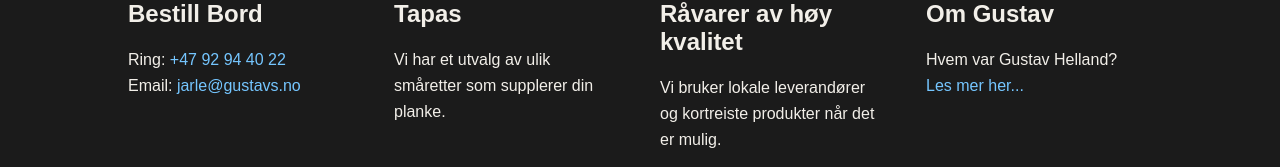
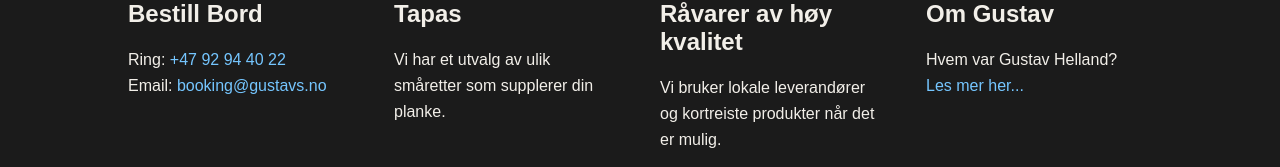
Before and after one commit to EliasOpstad/gustavs, a React (Create React App) app: page / in a window 1280 px wide. Shown: the part 1322-1489 px from the top of the page. Built offline with nearby package versions, Linux system fonts and the light colour scheme.

Commit message:
Changed the meny and email

```diff
--- a/src/CommonComponents/Footer.tsx
+++ b/src/CommonComponents/Footer.tsx
@@ -116,9 +116,9 @@
         <GustavInformation>
           <FooterTitle>INFORMASJON:</FooterTitle>
           <FooterText>
-            Telefon: <a href="tel:92944022">+47 92 94 40 22</a>
+            Telefon: <a href="tel:92944022">{PHONE}</a>
             <br />
-            E-post: <a href="mailto:jarle@gustavs.no">jarle@gustavs.no</a>
+            E-post: <a href="mailto:jarle@gustavs.no">{EMAIL}</a>
             <Kontakt>
               <p>{ADDRESS}</p>
             </Kontakt>
--- a/src/CommonComponents/ImageRow.tsx
+++ b/src/CommonComponents/ImageRow.tsx
@@ -4,7 +4,7 @@
 import GustavBilde from "../Images/Gustav-Helland.png";
 import bestillBord from "../Images/jarle.jpg";
 import styled from "styled-components";
-import { PHONE, EMAIL } from "../helper/HelperVariables";
+import { PHONE, EMAIL_BOOKING } from "../helper/HelperVariables";
 import { useNavigate } from "react-router-dom";
 import { PATH_ABOUTGUSTAV } from "../RouterFolder/Routes";
 import { Column } from "../styles/Style-helper";
@@ -61,8 +61,9 @@
           <Bilde src={bestillBord} />
           <Title>Bestill Bord</Title>
           <Description>
-            Ring: <a href="tel:92944022">+47 92 94 40 22</a> <br />
-            Email: <a href="mailto:jarle@gustavs.no">jarle@gustavs.no</a> <br />
+            Ring: <a href="tel:92944022">{PHONE}</a> <br />
+            Email: <a href="mailto:booking@gustavs.no">{EMAIL_BOOKING}</a>{" "}
+            <br />
             {/* Gustav's tar juleferie fra 19 des til 4 januar. <br/> God Jul! */}
           </Description>
         </Element>
--- a/src/helper/HelperVariables.ts
+++ b/src/helper/HelperVariables.ts
@@ -6,6 +6,7 @@
 
 export const ADDRESS = "Eiganesveien 8, 4008 Stavanger";
 export const PHONE = "+47 92 94 40 22";
+export const EMAIL_BOOKING = "booking@gustavs.no";
 export const EMAIL = "jarle@gustavs.no";
 
 // Åpningstider Gustav's
--- a/src/pages/OrderTable.tsx
+++ b/src/pages/OrderTable.tsx
@@ -1,7 +1,7 @@
 import React from "react";
 import styled from "styled-components";
-import menu1 from "../Images/Meny-1.png";
-import menu2 from "../Images/Meny-2.png";
+import menu1 from "../Images/NEW_MENY1.png";
+import menu2 from "../Images/NEW_MENY2.png";
 import { Column, Row } from "../styles/Style-helper";
 import PHONE_ICON from "../Images/phone.png";
 import EMAIL_ICON from "../Images/email.png";
@@ -9,7 +9,7 @@
 import {
   BLACK_COLOR,
   BREAKPOINT_MEDIUM,
-  EMAIL,
+  EMAIL_BOOKING,
   PHONE,
   WHITE_COLOR,
 } from "../helper/HelperVariables";
@@ -112,9 +112,9 @@
             </a>
           </ROW>
           <ROW>
-            <ContactsElements>E-post: {EMAIL}</ContactsElements>
-            <a href="mailto:jarle@gustavs.no">
-              <EMAIL_DIV src={EMAIL_ICON} alt="Email: jarle@gustavs.no" />
+            <ContactsElements>E-post: {EMAIL_BOOKING}</ContactsElements>
+            <a href="mailto:booking@gustavs.no">
+              <EMAIL_DIV src={EMAIL_ICON} alt="Email: booking@gustavs.no" />
             </a>
           </ROW>
         </Contacts>
```
Also changed, not shown: src/Images/NEW_MENY1.png (added), src/Images/NEW_MENY2.png (added).
